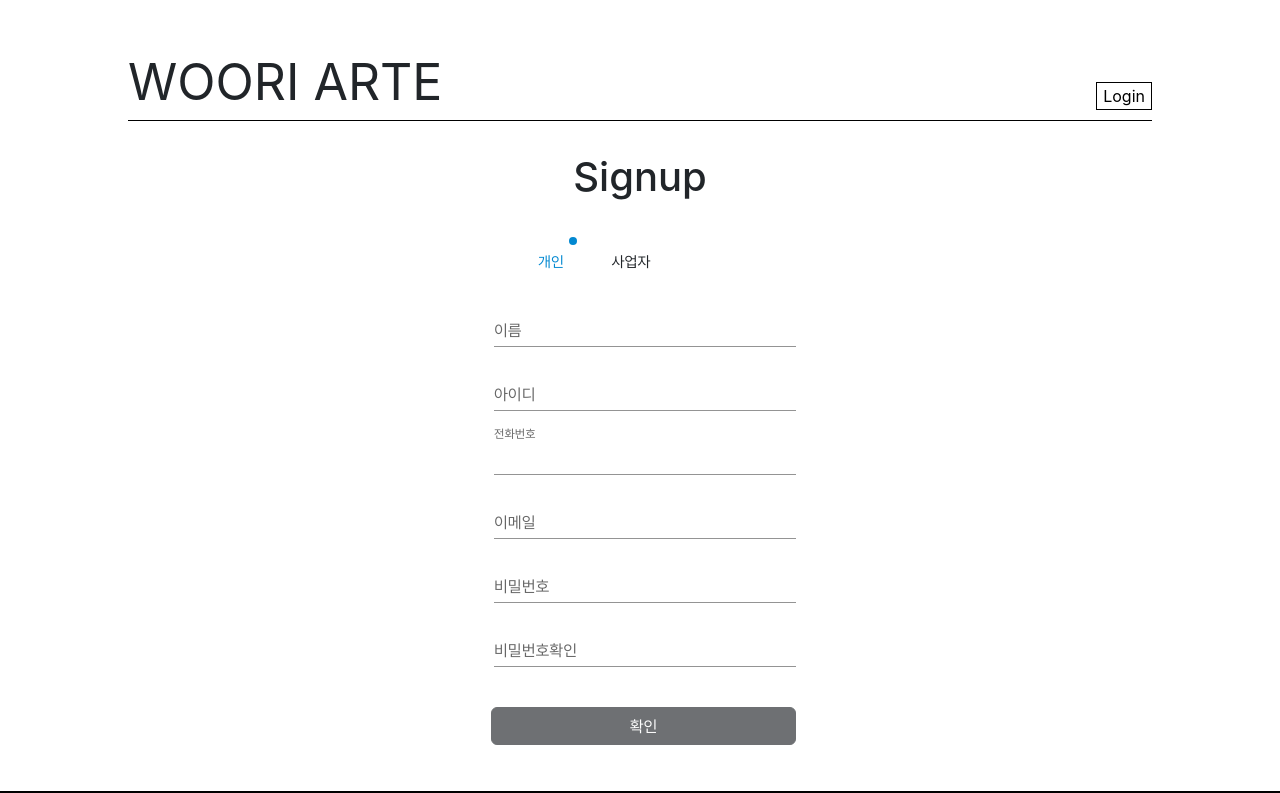
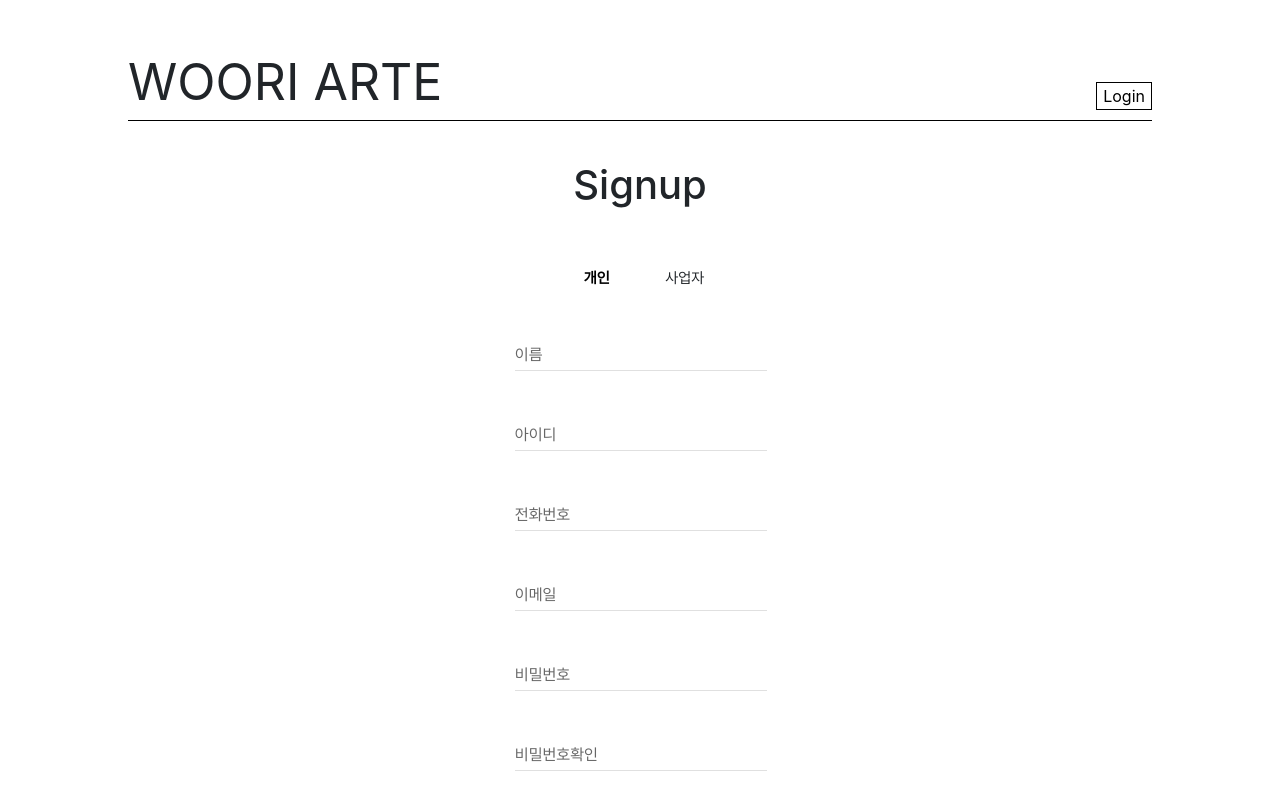
Before and after one commit to ugyeong0u0/front_wooriarte, a React (Create React App) app: page /signupuser in a window 1280 px wide. Shown: the top 793 px of the page. Built offline with nearby package versions, Linux system fonts and the light colour scheme.

Commit message:
[Feat] login, signup 부분 css수정

```diff
--- a/src/components/BusinessInfo.js
+++ b/src/components/BusinessInfo.js
@@ -18,6 +18,12 @@ import {
   onUpdateSpaceInfoHandler,
   onGetSpaceInfoHandler,
 } from "../apis/servicehandeler/SpaceApiHandler"; //공간대여자
+
+// 레이아웃
+import Box from "@mui/material/Box";
+
+// 클릭시 밑줄색
+import {ThemeProvider, createTheme } from '@mui/material';
 
 //회원가입
 import { common } from "@mui/material/colors";
@@ -51,6 +57,41 @@ const BusinessInfo = ({
     email: "",
     password: "",
     authPassword: "",
+  });
+
+  // 밑줄 색 바꾸기
+  const theme = createTheme({
+    typography:{
+      fontFamily: 'Pretendard-Regular'
+    },
+    components: {
+      MuiInput: {
+        styleOverrides: {
+          underline: {
+            '&:before': {
+              borderBottom: '1px solid #e0e0e0',
+            },
+            '&:hover:not(.Mui-disabled):before': {
+              borderBottom: '2px solid rgba(0, 0, 0, 0.87)',
+            },
+            '&:after': {
+              borderBottom: '1px solid black',
+            }
+          },
+        },
+      },
+      // MuiInputLabel 컴포넌트에 대한 스타일 추가
+      MuiInputLabel: {
+        styleOverrides: {
+          // 'standard' variant를 사용하는 경우
+          root: {
+            '&.Mui-focused': { // 포커스 상태일 때
+              color: 'gray', // 레이블 색상을 검정으로 변경
+            }
+          },
+        },
+      },
+    },
   });
 
   useEffect(() => {
@@ -236,12 +277,23 @@ const BusinessInfo = ({
 
   return (
     <div>
+      <Box
+        sx={{
+          "& .MuiTextField-root": { m: 1, width: "25ch" },
+          marginTop: 4,
+          marginBottom: 2,
+          width: "100%", // 박스 너비 설정
+          display: "flex", // flexbox 디스플레이 설정
+          justifyContent: "center", // 가로 중앙 정렬
+        }}
+      >
       <Stack spacing={2}>
-        {isBusinessInfo && <h2 style={{ marginBottom: 25 }}>myInfo</h2>}
+        {isBusinessInfo && <h2 style={{ marginBottom: 0 }}>myInfo</h2>}
 
         {/* 회원정보수정 */}
         {isBusinessInfo && (
           <>
+          <ThemeProvider theme={theme}>
             <div>
               <TextField
                 name="businessNumber"
@@ -303,22 +355,20 @@ const BusinessInfo = ({
                 value={businessInfoState.email}
               />
             </div>
-
+          </ThemeProvider>
             <div />
           </>
         )}
         {/* 회원가입 */}
         {!isBusinessInfo && (
           <>
+          <ThemeProvider theme={theme}>
             <div>
               <TextField
                 name="businessNumber"
                 id="standard-number-busi"
                 label="사업자번호"
                 type="number"
-                InputLabelProps={{
-                  shrink: true,
-                }}
                 variant="standard"
                 onChange={handleChangeState}
                 value={businessInfoState.businessNumber} // 상태와 입력 필드 연결
@@ -363,9 +413,6 @@ const BusinessInfo = ({
                 id="standard-number"
                 label="전화번호"
                 type="number"
-                InputLabelProps={{
-                  shrink: true,
-                }}
                 variant="standard"
                 onChange={handleChangeState}
                 value={businessInfoState.phoneNumber}
@@ -403,6 +450,7 @@ const BusinessInfo = ({
               />
             </div>
             <div />
+          </ThemeProvider>
           </>
         )}
 
@@ -414,6 +462,7 @@ const BusinessInfo = ({
             class="btn btn-dark"
             onClick={submitsignup}
             disabled={!enableNextBtn}
+            style={{ border: '1px solid #000', borderRadius: '0', height: '40px' }}
           >
             회원가입
           </button>
@@ -458,6 +507,7 @@ const BusinessInfo = ({
           />
         )}
       </Stack>
+      </Box>
     </div>
   );
 };
--- a/src/components/LoginEditor.js
+++ b/src/components/LoginEditor.js
@@ -14,6 +14,7 @@ import TextField from "@mui/material/TextField";
 import Box from "@mui/material/Box";
 import Stack from "@mui/material/Stack";
 import Button from "@mui/material/Button";
+import {ThemeProvider, createTheme } from '@mui/material';
 
 import MuiDialog from "../libs/MuiDialog";
 // whatUser 프롭은 개인, 작가, 프로젝트 매니저 알기 위함 -> todo("부모 컴포넌트에서 값 나누기")
@@ -36,6 +37,41 @@ const LoginEditor = ({ whatUser }) => {
       [e.target.name]: e.target.value,
     });
   };
+
+  // 비밀번호입력란 설정!!!!! *******************************************
+  const theme = createTheme({
+    typography:{
+      fontFamily: 'Pretendard-Regular'
+    },
+    components: {
+      MuiInput: {
+        styleOverrides: {
+          underline: {
+            '&:before': {
+              borderBottom: '1px solid #e0e0e0',
+            },
+            '&:hover:not(.Mui-disabled):before': {
+              borderBottom: '2px solid rgba(0, 0, 0, 0.87)',
+            },
+            '&:after': {
+              borderBottom: '1px solid black',
+            }
+          },
+        },
+      },
+      // MuiInputLabel 컴포넌트에 대한 스타일 추가
+      MuiInputLabel: {
+        styleOverrides: {
+          // 'standard' variant를 사용하는 경우
+          root: {
+            '&.Mui-focused': { // 포커스 상태일 때
+              color: 'gray', // 레이블 색상을 검정으로 변경
+            }
+          },
+        },
+      },
+    },
+  });
 
   // 로그인 버튼 클릭 이벤트 핸들러
   const handleLoginClick = () => {
@@ -206,6 +242,7 @@ const LoginEditor = ({ whatUser }) => {
         autoComplete="off"
       >
         <Stack direction="column" spacing={2}>
+          <ThemeProvider theme={theme}>
             <div>
               <TextField
                 name="id"
@@ -227,12 +264,13 @@ const LoginEditor = ({ whatUser }) => {
                 onChange={handleChangeState}
               />
             </div>
+          </ThemeProvider>
         </Stack>
       </Box>
       <Box
         component="form"
         sx={{
-          "& .MuiTextField-root": { m: 1, width: "25ch" },
+          "& .MuiTextField-root": { m: 0, width: "25ch" },
           width: "100%", // 박스 너비 설정
           display: "flex", // flexbox 디스플레이 설정
           justifyContent: "center", // 가로 중앙 정렬
@@ -241,32 +279,53 @@ const LoginEditor = ({ whatUser }) => {
         autoComplete="off"
       >
         <div>
+        <Stack spacing={0} direction="row">
             <Button color="inherit" size="medium" onClick={goFindId}>
               아이디 찾기
             </Button>
             <Button color="inherit" size="medium" onClick={goFindpwd}>
               비밀번호 찾기
             </Button>
+          </Stack>
         </div>
       </Box>
+
       <div>
         <Box
           sx={{
-            marginTop: 8,
-            marginBottom: 8,
+            marginTop: 4,
+            marginBottom: 6,
             "& button": { m: 1 },
             width: "100%",
             display: "flex", // flexbox 디스플레이 설정
             justifyContent: "center", // 가로 중앙 정렬
+            marginLeft: "-0.15rem", // 여기를 조정해보세요
           }}
         >
-          <button type="button" class="btn btn-dark" onClick={registerClick}>
+          <button
+            type="button"
+            style={{ border: '1px solid #000', borderRadius: '0', width: '100px', height: '40px' }}
+            class="btn btn-dark"
+            onClick={registerClick}
+          >
+            회원가입
+          </button>
+          <button
+            type="button"
+            style={{ border: '1px solid #000', borderRadius: '0', width: '100px', height: '40px' }}
+            class="btn btn-dark"
+            onClick={handleLoginClick}
+          >
+            로그인
+          </button>
+
+          {/* <button type="button" class="btn btn-dark" onClick={registerClick}>
             회원가입
           </button>
 
           <button type="button" class="btn btn-dark" onClick={handleLoginClick}>
             로그인
-          </button>
+          </button> */}
           {enableDialog && (
             <MuiDialog
               title={"알림"}
--- a/src/pages/LoginUser.js
+++ b/src/pages/LoginUser.js
@@ -111,7 +111,7 @@ const LoginUser = () => {
             justifyContent: "center",
           }}
         >
-          <Stack spacing={2} direction="row">
+          <Stack spacing={3} direction="row">
             <Button
               color="inherit"
               size="large"
--- a/src/pages/SignupBusiness.js
+++ b/src/pages/SignupBusiness.js
@@ -18,44 +18,66 @@ const Signupbusiness = () => {
 
   const nav = useNavigate();
 
+  const [isActive, setIsActive] = useState(true); // 사업자 버튼의 활성화 상태
+
   const goUserSignup = () => {
+    setIsActive(false); //사업자 버튼 비활성화
     nav(`/signupuser`, { replace: true });
   };
   const goBusinessSignup = () => {
     // whatUser에 따라 회원가입 다르게 해야함
     alert("회원가입 누구? " + userInfo);
     console.log("회원가입 누구? " + userInfo);
+    setIsActive(true);
   };
 
   return (
     <div>
       <Box
         sx={{
+          marginTop: 5,
+          marginBottom: 5,
+          width: "100%", // 박스 너비 설정
+          display: "flex", // flexbox 디스플레이 설정
+          justifyContent: "center", // 가로 중앙 정렬
+        }}
+      >
+        <h1>Signup</h1>
+      </Box>
+      <Box
+        sx={{
           marginTop: 4,
-          marginBottom: 2,
+          marginBottom: -2,
           width: "100%", // 박스 너비 설정
           display: "flex", // flexbox 디스플레이 설정
           justifyContent: "center", // 가로 중앙 정렬
         }}
       >
           <div>
-          <h1 style={{ marginLeft: 23 }}>Signup</h1>
-          <Stack spacing={2} direction="row" style={{ marginTop: 30 }}>
-            <Button color="inherit" size="large" onClick={goUserSignup}>
+          <Stack spacing={3} direction="row" >
+            <Button
+              color="inherit"
+              size="large"
+              onClick={goUserSignup}
+            >
               개인
             </Button>
-            <Badge color="info" badgeContent=" " variant="dot">
-              <Button color="info" size="large" onClick={goBusinessSignup}>
+            <Button
+              color="inherit"
+              size="large"
+              onClick={goBusinessSignup}
+              sx={{
+                color: isActive ? 'black' : 'grey', // 활성화 상태에 따라 색상 변경
+                fontWeight: isActive ? 'bold' : 'normal', // 활성화 상태에 따라 굵기 변경
+              }}
+            >
               사업자
             </Button>
-            </Badge>
           </Stack>
           </div>
         </Box>
       <Box
         sx={{
-          marginTop: 5,
-          marginBottom: 5,
           width: "100%", // 박스 너비 설정
           display: "flex", // flexbox 디스플레이 설정
           justifyContent: "center", // 가로 중앙 정렬
--- a/src/pages/SignupUser.js
+++ b/src/pages/SignupUser.js
@@ -18,6 +18,8 @@ import Box from "@mui/material/Box";
 
 // 다이어로그
 import MuiDialog from "../libs/MuiDialog";
+// 클릭시 밑줄색
+import {ThemeProvider, createTheme } from '@mui/material';
 
 // 회원가입 완료
 // todo("회원가입 통신 연결해야함 ")
@@ -25,10 +27,57 @@ import MuiDialog from "../libs/MuiDialog";
 
 const SignupUser = () => {
   const nav = useNavigate();
+  const [isActive, setIsActive] = useState(true); // 초기 상태는 '개인'이 활성화
 
+  // '개인' 버튼 클릭 핸들러
+  const handlePersonalClick = () => {
+    setIsActive(true);
+  };
+
+  // '사업자' 버튼 클릭 핸들러
+  const handleBusinessClick = () => {
+    setIsActive(false);
+       console.log("비즈니스 로그인으로 이동");
+    nav(`/loginbusiness`);
+  };
   // 다음 버튼 활성화
   const [enableNextBtn, setEnableNextBtn] = useState(false);
   const [enableDialog, setEnableDialog] = useState(false);
+
+    // 밑줄 색 바꾸기
+    const theme = createTheme({
+      typography:{
+        fontFamily: 'Pretendard-Regular'
+      },
+      components: {
+        MuiInput: {
+          styleOverrides: {
+            underline: {
+              '&:before': {
+                borderBottom: '1px solid #e0e0e0',
+              },
+              '&:hover:not(.Mui-disabled):before': {
+                borderBottom: '2px solid rgba(0, 0, 0, 0.87)',
+              },
+              '&:after': {
+                borderBottom: '1px solid black',
+              }
+            },
+          },
+        },
+        // MuiInputLabel 컴포넌트에 대한 스타일 추가
+        MuiInputLabel: {
+          styleOverrides: {
+            // 'standard' variant를 사용하는 경우
+            root: {
+              '&.Mui-focused': { // 포커스 상태일 때
+                color: 'gray', // 레이블 색상을 검정으로 변경
+              }
+            },
+          },
+        },
+      },
+    });
 
   const submitsignup = () => {
     if (state.id !== "" && state.pw !== "") {
@@ -107,8 +156,8 @@ const SignupUser = () => {
     <>
       <Box
         sx={{
-          marginTop: 4,
-          marginBottom: 2,
+          marginTop: 5,
+          marginBottom: 5,
           width: "100%", // 박스 너비 설정
           display: "flex", // flexbox 디스플레이 설정
           justifyContent: "center", // 가로 중앙 정렬
@@ -118,6 +167,7 @@ const SignupUser = () => {
       </Box>
       <Box
         sx={{
+          "& .MuiTextField-root": { m: 1, width: "25ch" },
           marginTop: 4,
           marginBottom: 2,
           width: "100%", // 박스 너비 설정
@@ -125,15 +175,28 @@ const SignupUser = () => {
           justifyContent: "center", // 가로 중앙 정렬
         }}
       >
+
         <Stack spacing={2}>
           <div>
-            <Stack spacing={2} direction="row" style={{ marginLeft: 35 }}>
-              <Badge color="info" badgeContent=" " variant="dot">
+          <Stack spacing={3} direction="row" marginLeft={7.5}>
+            <Button
+              color="inherit"
+              size="large"
+              onClick={handlePersonalClick}
+              sx={{
+                color: isActive ? 'black' : 'grey', // 활성화 상태에 따라 색상 변경
+                fontWeight: isActive ? 'bold' : 'normal', // 활성화 상태에 따라 굵기 변경
+              }}
+            >
+              개인
+            </Button>
+            {/* <Stack spacing={2} direction="row" style={{ marginLeft: 35 }}>
+              <Badge color="info" badgeContent=" ">
                 <Button color="info" size="large">
                   개인
                 </Button>
-              </Badge>
-              <Button
+              </Badge> */}
+              {/* <Button
                 color="inherit"
                 size="large"
                 onClick={() => {
@@ -142,9 +205,17 @@ const SignupUser = () => {
                 }}
               >
                 사업자
+              </Button> */}
+            <Button
+              color="inherit"
+              size="large"
+              onClick={handleBusinessClick}
+            >
+              사업자
             </Button>
           </Stack>
           </div>
+          <ThemeProvider theme={theme}>
             <div>
               <TextField
                 name="name"
@@ -173,9 +244,9 @@ const SignupUser = () => {
                 id="standard-number"
                 label="전화번호"
                 type="number"
-              InputLabelProps={{
-                shrink: true,
-              }}
+                // InputLabelProps={{
+                //   shrink: true,
+                // }}
                 variant="standard"
                 onChange={handleChangeState}
                 style={{ marginLeft: 10 }}
@@ -214,15 +285,17 @@ const SignupUser = () => {
                 style={{ marginLeft: 10 }}
               />
             </div>
+          </ThemeProvider>
           <button
             type="button"
             class="btn btn-dark"
             onClick={submitsignup}
             disabled={!enableNextBtn}
-            style={{ marginLeft: 7, marginBottom: 30, marginTop: 40 }}
+            style={{ border: '1px solid #000', borderRadius: '0', height: '40px' }}
           >
-            확인
+            회원가입
           </button>
+
         </Stack>
         {enableDialog && (
           <MuiDialog
--- a/src/styles/Button.css
+++ b/src/styles/Button.css
@@ -23,4 +23,6 @@
   background-color: black;
   color: white;
   padding: 10px 20px; /* 상하 10px, 좌우 20px의 패딩을 추가 */
+  border: 1px solid #000;
+  border-radius: 0;
 }
```
Also changed, not shown: src/pages/LoginBusiness.js (+6 -6 lines). Lines whose indentation alone changed are shown as unchanged.
